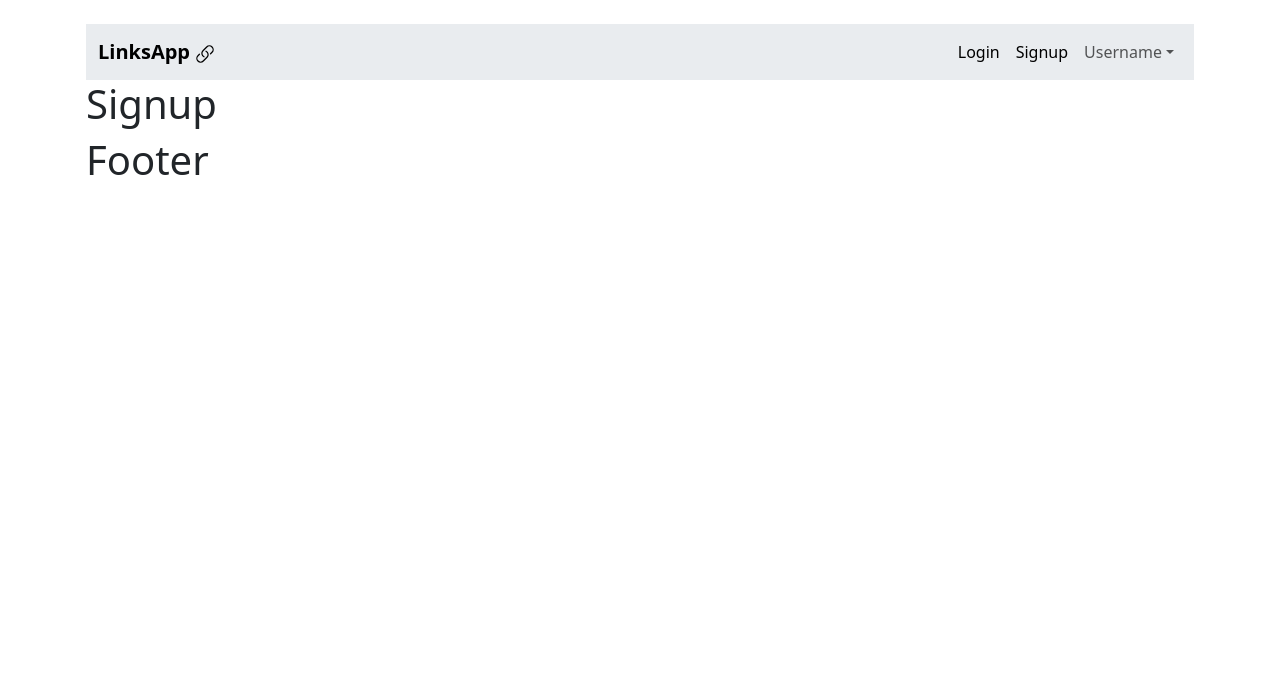
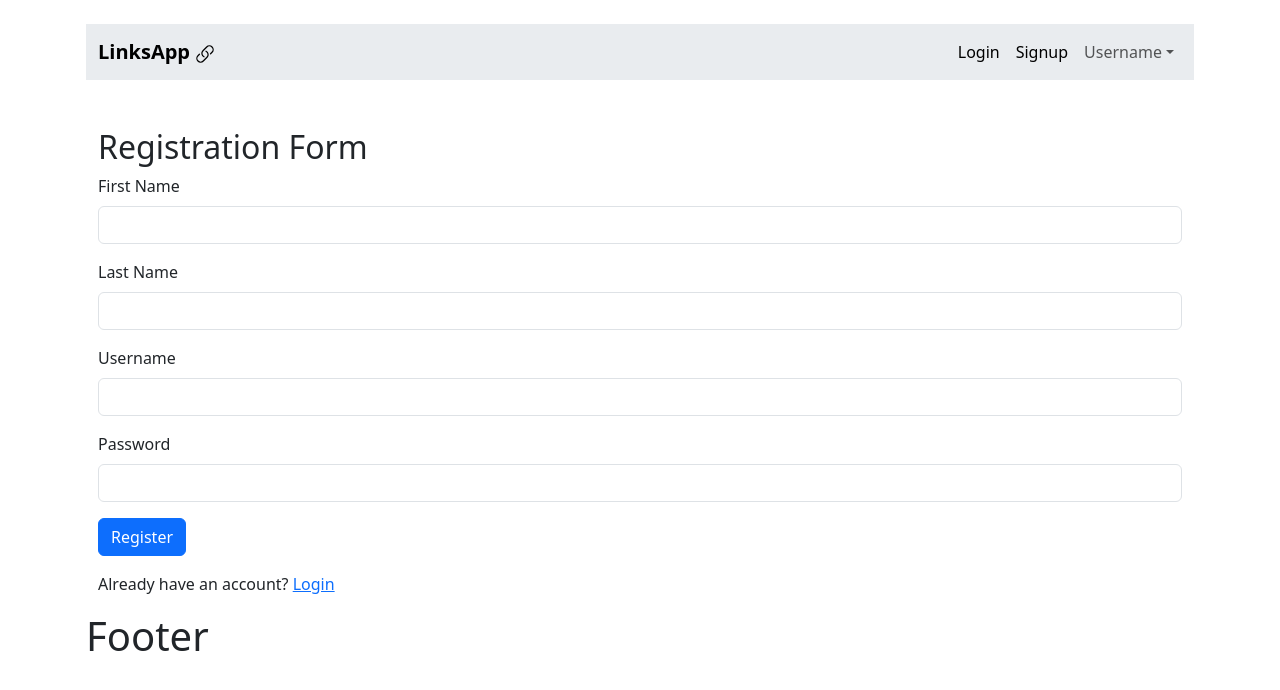
Before and after one commit to fm-anderson/react-links-app, a React (Vite) app: page /signup in a window 1280 px wide. Shown: the top 690 px of the page. Built offline with nearby package versions, Linux system fonts and the light colour scheme.

Commit message:
signup page html added, still needs styling and connection to firebase

```diff
--- a/src/routes/Signup.jsx
+++ b/src/routes/Signup.jsx
@@ -1,7 +1,65 @@
 function Signup() {
   return (
     <div>
-      <h1>Signup</h1>
+      <div class="container mt-5">
+        <h2>Registration Form</h2>
+        <form>
+          <div class="mb-3">
+            <label for="firstName" class="form-label">
+              First Name
+            </label>
+            <input
+              type="text"
+              class="form-control"
+              id="firstName"
+              name="firstName"
+              required
+            />
+          </div>
+          <div class="mb-3">
+            <label for="lastName" class="form-label">
+              Last Name
+            </label>
+            <input
+              type="text"
+              class="form-control"
+              id="lastName"
+              name="lastName"
+              required
+            />
+          </div>
+          <div class="mb-3">
+            <label for="username" class="form-label">
+              Username
+            </label>
+            <input
+              type="text"
+              class="form-control"
+              id="username"
+              name="username"
+              required
+            />
+          </div>
+          <div class="mb-3">
+            <label for="password" class="form-label">
+              Password
+            </label>
+            <input
+              type="password"
+              class="form-control"
+              id="password"
+              name="password"
+              required
+            />
+          </div>
+          <button type="submit" class="btn btn-primary">
+            Register
+          </button>
+        </form>
+        <p class="mt-3">
+          Already have an account? <a href="#">Login</a>
+        </p>
+      </div>
     </div>
   );
 }
```
